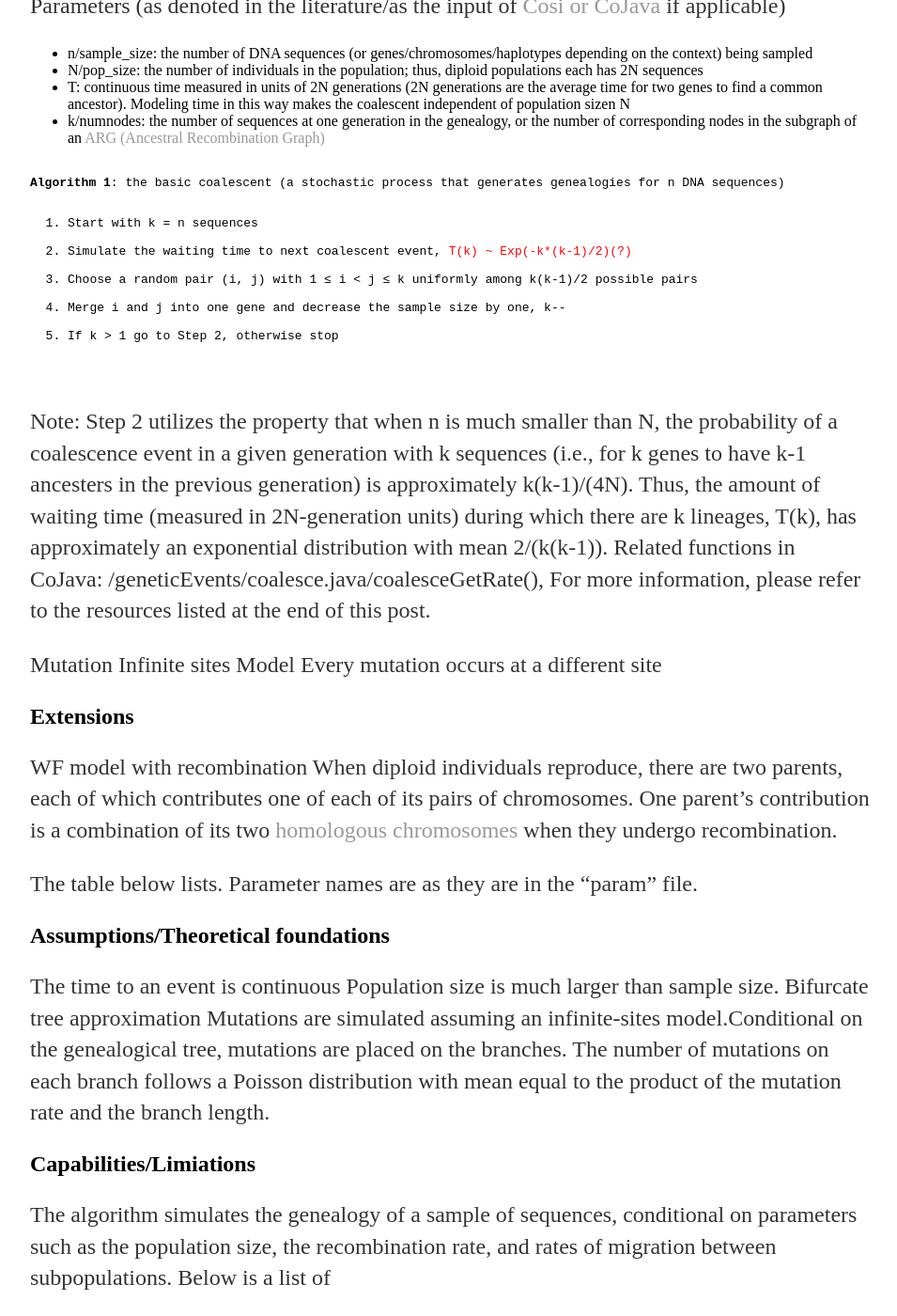
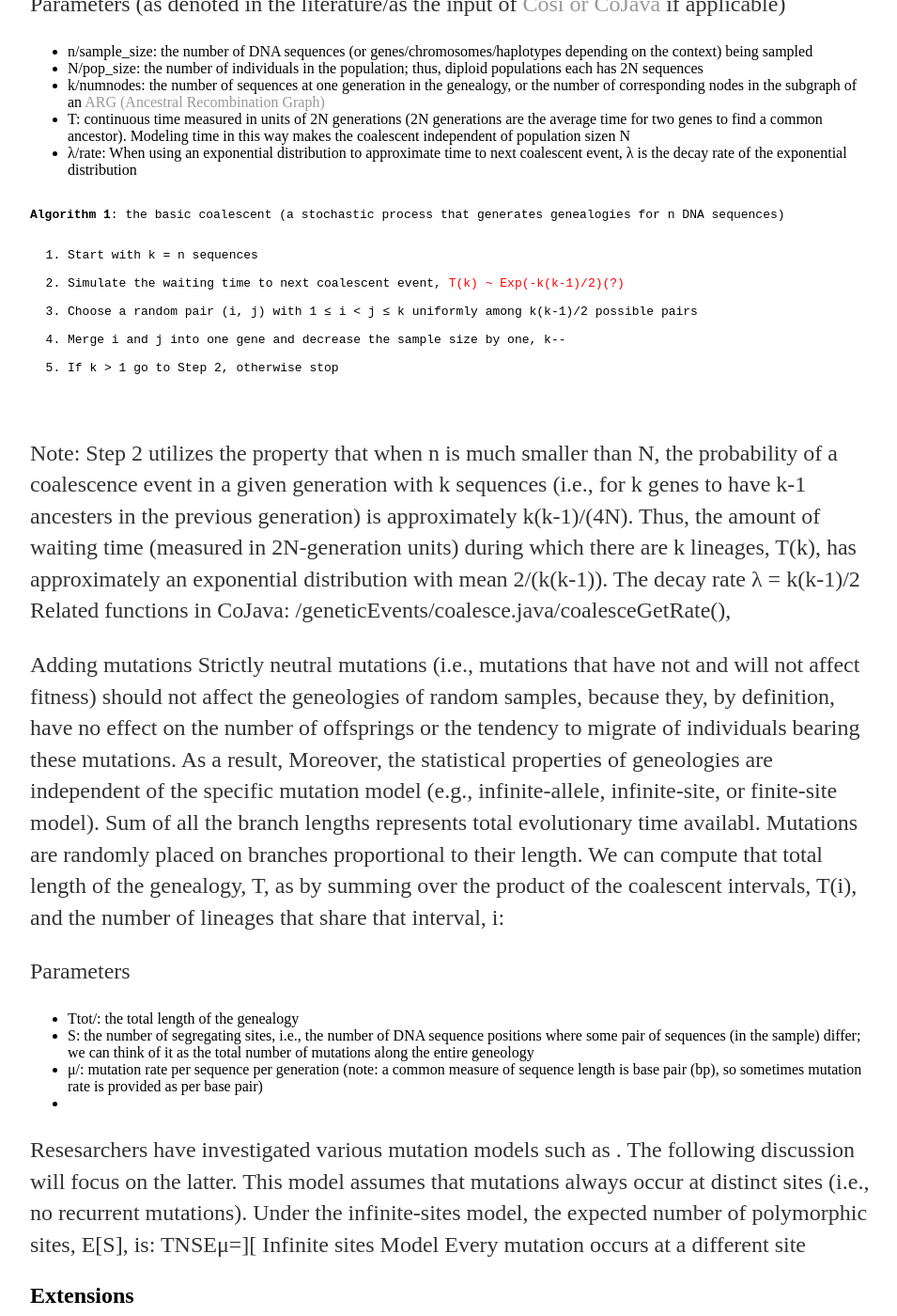
Before and after one commit to lybird300/lybird300.github.io, a Jekyll site: the page built from _posts/2015-04-02-coalescent.md, in a window 1280 px wide and 1400 px high, scrolled down 2611 px. Shown: the whole window at 94% size, without its empty margins (160-1115 px from the left). Built offline with Jekyll 4.4.1, drawn with Linux system fonts in a browser that asks for light colours; some of the changed text lies outside the part shown.

Commit message:
Update 2015-04-02-coalescent.md

```diff
--- a/_posts/2015-04-02-coalescent.md
+++ b/_posts/2015-04-02-coalescent.md
@@ -7,7 +7,7 @@
 
 A geneology is completely summarized by the entire topology (who relates to whom) and the length of each branch (intervals between two subsequent convergence/divergence events). The coalescent approach generates the genealogy backwards, instead of forwards, for a sample of sequences (rather than the entire population). It traces the ancestral lineages, which are the series of genetic ancestors of the samples at a locus, back through time. The history of a sample of size <b>n</b> comprises n − 1 coalescent events. Each coalescent event decreases the number of ancestral lineages by one. This takes the sample from the present day when there are n lineages through a series of steps in which the number of lineages decreases from n to n − 1, then from n − 1 to n − 2, etc., then finally from two to one. At each coalescent event, two of the lineages fuse into one common-ancestral lineage. The result is a bifurcating tree. This approach introduces computational and analytical convenience because the history of the entire population includes sequences that are extinct or we have not sampled.
 
-This post will briefly introduce the coalescent theory, including its history, the basic model, and important extensions.
+This post will briefly introduce the coalescent theory, including its history, the basic model, and important extensions. For details such as theorems and their proofs, please refer to the resources provided at the end of this page.
 
 <h2>History</h2>
 Gustave Malécot (in the 1940’s) introduced the idea of following a pair of gene copies back to their common ancestor and the notion of <b>identity by descent (IDB)</b>: If we pick two genes from a <b>Wright-Fisher (WF)</b> population, how long ago on average did the two genes share their <b>most recent common ancestor (MRCA)</b>? Genealogical approaches to samples larger than two appeared in response to the first direct measurements of molecular variation (Harris 1966; Lewontin and Hubby 1966). Since then there have been some seminal work:
@@ -16,14 +16,14 @@
 <li>Watterson (1975): gave an explicitly genealogical derivation of the <b>number of segregating sites</b>, or polymorphic sites, in a sample of sequences under <b>the infinite-sites model of mutation without recombination</b>.</li>
 <li>Kingman (1982a; 1982b; 1982c): proved the existence of the coalescent process. Showed that the ‘n-coalescent’ holds for a wide range of populations with different breeding structures.</li>
 <li>Tajima (1983): Derived the expectation of the average number of pairwise differences in a sample. As it turns out, this is an estimate of the composite parameter: θ = 4Neμ</li>
-<li>Hudson (1990) wrote a wonderful review of coalescent theory and made available an <b>algorithm</b> to simulate data under different population models. Other reviews include: Fu and Li (1999) and Nordborg (2001). Reviews are the place to start reading if you want to delve deeper into this subject.</li>
+<li>Hudson (1990) wrote a wonderful review of coalescent theory and made available an <b>algorithm</b> to simulate data under different population models.</li>
 </ul>
 
 <h2>Basics</h2>
 A widely used model that describes reproduction in a population, which gives rise to the genealogies of that population, is the Wright-Fisher model. This model makes the following assumptions on population evolution:
 <ul>
 <li>Discrete and nonoverlapping generations: all of the individuals in the population die each generation and are replaced by offspring.</li>
-<li>Constant population size through time: the population size <b>N</b> (note: population size is different from sample size) is assumed to be constant over time and finite. When the individuals that constitute the population are haploid organisms (they have only one copy of genetic materials), the population will consist of N copies of the <b>genome</b> (the genome of an organism is its whole hereditary information and is encoded in the DNA or RNA). In case of diploid organisms (e.g., humans, with two copies of genetic materials), there will be 2N copies.</li>
+<li>Constant population size through time: the population size <b>N</b> (different from sample size) is assumed to be constant over time and finite. When the individuals that constitute the population are haploid organisms (they have only one copy of genetic materials), the population will consist of N copies of the <b>genome</b> (the genome of an organism is its whole hereditary information and is encoded in the DNA or RNA). In case of diploid organisms (e.g., humans, with two copies of genetic materials), there will be 2N copies.</li>
 <li>Random mating (no structure): next generation is drawn randomly from a large gamete pool. Statistically, the next generation is formed from the current generation by uniformly sampling with replacement</li>
 <li>Neutral mutation: the mutation changes the DNA sequence but not an individual’s ability to survive and to produce offspring</li>
 </ul>
@@ -36,31 +36,43 @@
 </ul>
 </div>
 
-
 The number of genes required in the Wright-Fisher model for it to behave like a real population (under aforementioned assumptions) is called the <b>effective population size</b> (Ne) of that population.
 
 Parameters (as denoted in the literature/as the input of <a href="http://lybird300.github.io/2015/04/04/CoJava.html">Cosi or CoJava</a> if applicable)
 <ul>
 <li>n/sample_size: the number of DNA sequences (or genes/chromosomes/haplotypes depending on the context) being sampled</li>
 <li>N/pop_size: the number of individuals in the population; thus, diploid populations each has 2N sequences</li>
+<li>k/numnodes: the number of sequences at one generation in the genealogy, or the number of corresponding nodes in the subgraph of an <a href="http://www.math.canterbury.ac.nz/~r.sainudiin/recomb/ima.pdf">ARG (Ancestral Recombination Graph)</a></li>
 <li>T: continuous time measured in units of 2N generations (2N generations are the average time for two genes to find a common ancestor). Modeling time in this way makes the coalescent independent of population sizen N</li>
-<li>k/numnodes: the number of sequences at one generation in the genealogy, or the number of corresponding nodes in the subgraph of an <a href="http://www.math.canterbury.ac.nz/~r.sainudiin/recomb/ima.pdf">ARG (Ancestral Recombination Graph)</a></li>
+<li>λ/rate: When using an exponential distribution to approximate time to next coalescent event, λ is the decay rate of the exponential distribution</li>
 </ul>
 <pre class="prettyprint pre-scrollable"><code>
 <b>Algorithm 1</b>: the basic coalescent (a stochastic process that generates genealogies for n DNA sequences)
 <ol>
 <li>Start with k = n sequences</li>
-<li>Simulate the waiting time to next coalescent event, <font color="red">T(k) ~ Exp(-k*(k-1)/2)(?)</font></li>
+<li>Simulate the waiting time to next coalescent event, <font color="red">T(k) ~ Exp(-k(k-1)/2)(?)</font></li>
 <li>Choose a random pair (i, j) with 1 ≤ i < j ≤ k uniformly among k(k-1)/2 possible pairs</li>
 <li>Merge i and j into one gene and decrease the sample size by one, k--</li>
 <li>If k > 1 go to Step 2, otherwise stop</li>
 </ol>
 </code></pre>
-Note: Step 2 utilizes the property that when n is much smaller than N, the probability of a coalescence event in a given generation with k sequences (i.e., for k genes to have k-1 ancesters in the previous generation) is approximately k(k-1)/(4N). Thus, the amount of waiting time (measured in 2N-generation units) during which there are k lineages, T(k), has approximately an exponential distribution with mean 2/(k(k-1)).
+Note: Step 2 utilizes the property that when n is much smaller than N, the probability of a coalescence event in a given generation with k sequences (i.e., for k genes to have k-1 ancesters in the previous generation) is approximately k(k-1)/(4N). Thus, the amount of waiting time (measured in 2N-generation units) during which there are k lineages, T(k), has approximately an exponential distribution with mean 2/(k(k-1)). The decay rate λ = k(k-1)/2
 Related functions in CoJava: /geneticEvents/coalesce.java/coalesceGetRate(),
-For more information, please refer to the resources listed at the end of this post.
 
-Mutation
+Adding mutations
+Strictly neutral mutations (i.e., mutations that have not and will not affect fitness) should not affect the geneologies of random samples, because they, by definition, have no effect on the number of offsprings or the tendency to migrate of individuals bearing these mutations. As a result, Moreover, the statistical properties of geneologies are independent of the specific mutation model (e.g., infinite-allele, infinite-site, or finite-site model).
+Sum of all the branch lengths represents total evolutionary time availabl. Mutations are randomly placed on branches proportional to their length. We can compute that total length of the genealogy, T, as by summing over the product of the coalescent intervals, T(i), and the number of lineages that share that interval, i:
+
+Parameters
+<ul>
+<li>Ttot/: the total length of the genealogy</li>
+<li>S: the number of segregating sites, i.e., the number of DNA sequence positions where some pair of sequences (in the sample) differ; we can think of it as the total number of mutations along the entire geneology</li>
+<li>μ/: mutation rate per sequence per generation (note: a common measure of sequence length is base pair (bp), so sometimes mutation rate is provided as per base pair)</li>
+<li></li>
+</ul>
+Resesarchers have investigated various mutation models such as . The following discussion will focus on the latter. This model assumes that mutations always occur at distinct sites (i.e., no recurrent mutations).
+Under the infinite-sites model, the expected number of polymorphic sites, E[S], is:
+TNSEμ=][
 Infinite sites Model
 Every mutation occurs at a different site
 
@@ -160,7 +172,7 @@
 
 cannot distinguish...since they have the same total scaled mutation rate. For example, (1) simulate 1,000 sequences from a population of 20,000. Each sequence consists of 2,000 independent loci each of lkb long. Mutation rate is 10-8 per base pair per generation, (2) simulate 1,000 sequences from a population of 1,000. Each sequence consists of 40,000 independent loci each of lkb long with the same mutation rate in (1).
 
-The parameters of cosi are predefined and stored in a separate file named "params". Cosi(v1.2) supports parameters such as mutation rate, gene conversion rate and sequence length. It also allows users to define the sampled populations, their effective population size (in the present) and demographic history, as well as the number of sampled chromosomes.
+
 
 
 
```
